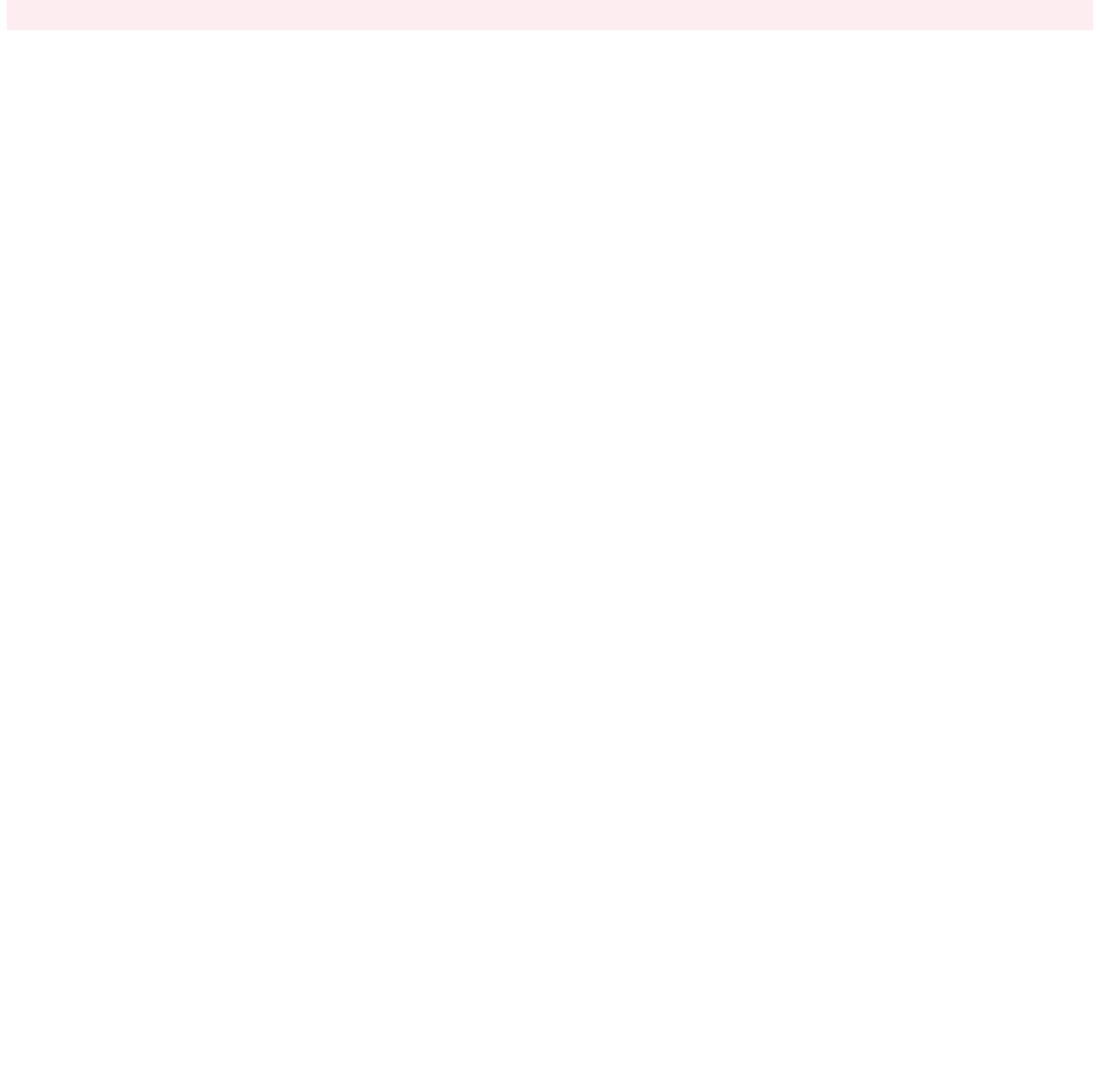
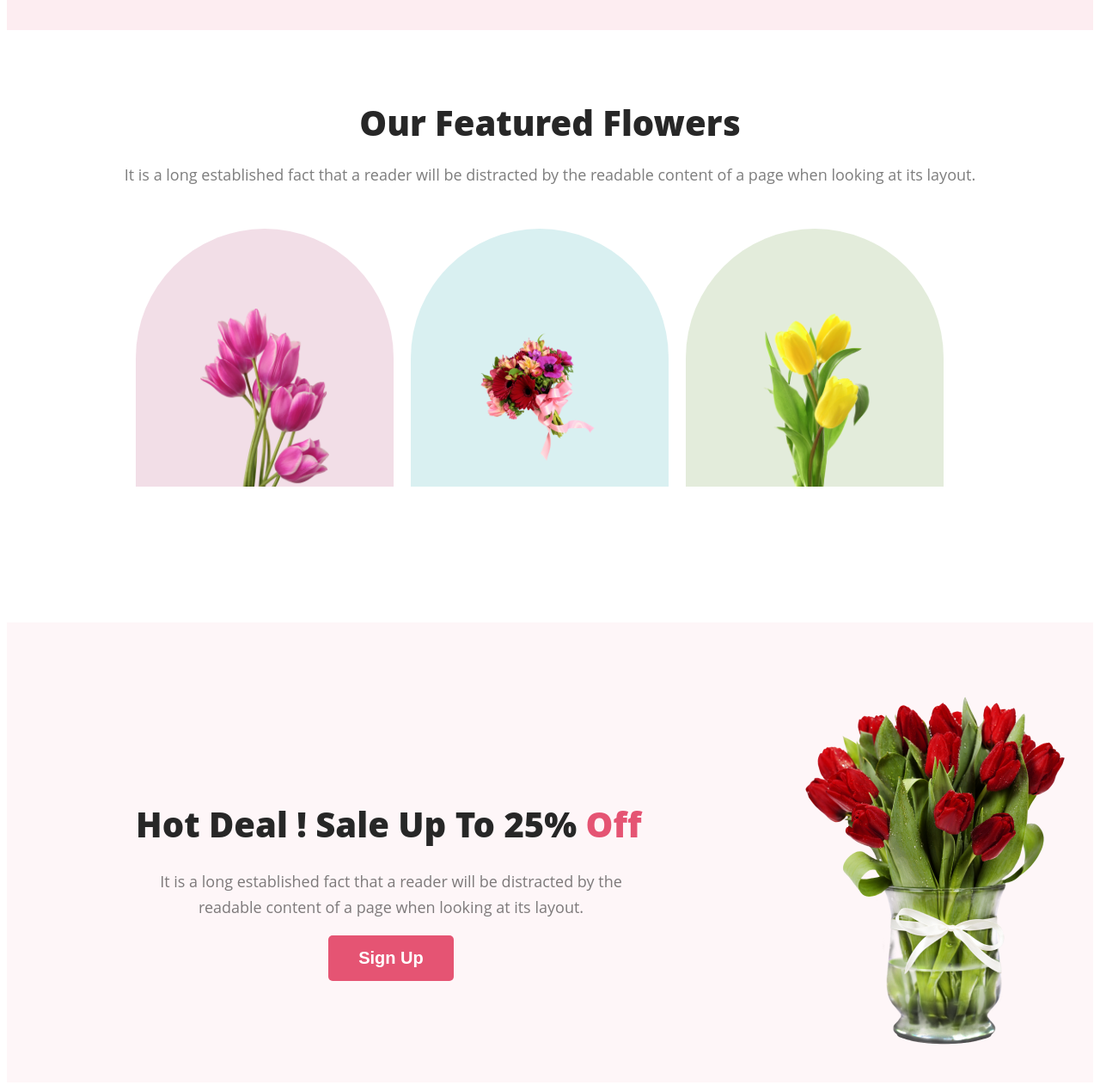
Before and after one commit to rafidalwahid/Assignment-1, a plain HTML site: page index.html in a window 1280 px wide. Shown: the part 542-1804 px from the top of the page at 86% size. Before the commit the page ends 800 px from the top, so only its background shows below. Drawn offline with Linux system fonts and the light colour scheme.

Commit message:
hot-deal-part done

```diff
--- a/index.html
+++ b/index.html
@@ -1,30 +1,77 @@
 <!DOCTYPE html>
 <html lang="en">
   <head>
-    <meta charset="UTF-8">
-    <meta name="viewport" content="width=device-width, initial-scale=1.0">
+    <meta charset="UTF-8" />
+    <meta name="viewport" content="width=device-width, initial-scale=1.0" />
     <title>Online Flower Shop</title>
-    <link rel="stylesheet" href="styles/style.css">
+    <link rel="stylesheet" href="styles/style.css" />
   </head>
   <body>
     <header class="header">
       <div class="banner">
         <div>
-                <h1 class="banner-greeting">Let's make beautiful flowers a part of your life.</h1>
-                <p class="banner-description">It is a long established fact that a reader will be distracted by the readable content of a page when looking at its layout. The point of using Lorem Ipsum is that it has a more-or-less normal distribution of letters.</p>
+          <h1 class="banner-greeting">
+            Let's make beautiful flowers a part of your life.
+          </h1>
+          <p class="banner-description">
+            It is a long established fact that a reader will be distracted by
+            the readable content of a page when looking at its layout. The point
+            of using Lorem Ipsum is that it has a more-or-less normal
+            distribution of letters.
+          </p>
           <button class="btn-primary">Shop Now</button>
         </div>
 
         <div>
-                <img class="banner-pic" src="Flower Asset/pngwing 10.png" alt="">
+          <img class="banner-pic" src="Flower Asset/pngwing 10.png" alt="" />
         </div>
       </div>
     </header>
     <main>
+      <section class="feature">
+        <h3 class="feature-title">Our Featured Flowers</h3>
+        <p class="feature-description">
+          It is a long established fact that a reader will be distracted by the
+          readable content of a page when looking at its layout.
+        </p>
+      </section>
+      <section>
+        <div class="feature-dec">
+          <div class="container">
+            <img src="Flower Asset/pngwing 6.png" alt="" />
+          </div>
 
+          <div class="container1">
+            <img src="Flower Asset/pngwing 5.png" alt="" />
+          </div>
+
+          <div class="container2">
+            <img src="Flower Asset/pngwing 7.png" alt="" />
+          </div>
+        </div>
+      </section>
+
+      <section>
+        <div class="hot-deal">
+          <div>
+            <h3 class="hot-deal-title">
+              Hot Deal ! Sale Up To 25% <span class="hot-deal-pink">Off</span>
+            </h3>
+            <p class="hot-deal-description">
+              It is a long established fact that a reader will be distracted by
+              the readable content of a page when looking at its layout.
+            </p>
+            <div class="hot-btn">
+              <button class="btn-primary">Sign Up</button>
+            </div>
+          </div>
+
+          <div>
+            <img class="hot-deal-pic" src="Flower Asset/pngwing 8.png" alt="" />
+          </div>
+        </div>
+      </section>
     </main>
-    <footer>
-
-    </footer>
+    <footer></footer>
   </body>
 </html>
--- a/styles/style.css
+++ b/styles/style.css
@@ -23,10 +23,10 @@ body {
   align-items: center;
 }
 
-.banner .banner-pic{
+.banner .banner-pic {
   width: 400px;
 }
-.banner-greeting{
+.banner-greeting {
   font-size: 55px;
   width: 708px;
   color: #272727;
@@ -35,11 +35,134 @@ body {
   line-height: 60px;
 }
 
-.banner-description{
+.banner-description {
   width: 634px;
-    color: rgba(39, 39, 39, 0.60);
+  color: rgba(39, 39, 39, 0.6);
   font-size: 18px;
   line-height: 30px;
   margin-bottom: 30px;
+}
 
+.feature-title {
+  color: #272727;
+  margin-top: 80px;
+  margin-bottom: 0px;
+  text-align: center;
+  font-size: 40px;
+  font-weight: 800;
 }
+
+.feature-description {
+  color: rgba(39, 39, 39, 0.6);
+  text-align: center;
+  font-size: 18px;
+  font-weight: 400;
+  line-height: 30px;
+}
+
+/* .f1 {
+  width: 310px;
+  height: 428px;
+  margin-bottom: 0px;
+}
+.flower {
+  width: 300px;
+  height: 538px;
+  border-radius: 300px 300px 0px 0px;
+  background: rgba(167, 33, 98, 0.15);
+} */
+
+.container {
+  width: 300px;
+  height: 300px;
+  border-radius: 300px 300px 0px 0px;
+  background: rgba(167, 33, 98, 0.15);
+  margin-right: 20px;
+  display: flex;
+  justify-content: center;
+  align-items: flex-end;
+}
+
+.container img {
+  width: 150px;
+  margin-bottom: 0px;
+}
+
+.container1 {
+  width: 300px;
+  height: 300px;
+  border-radius: 300px 300px 0px 0px;
+  background: #0597a026;
+  margin-right: 20px;
+  display: flex;
+  justify-content: center;
+  align-items: flex-end;
+}
+
+.container1 img {
+  width: 150px;
+  margin-bottom: 30px;
+}
+
+.container2 {
+  width: 300px;
+  height: 300px;
+  border-radius: 300px 300px 0px 0px;
+  background: #477d1126;
+  margin-right: 20px;
+  display: flex;
+  justify-content: center;
+  align-items: flex-end;
+}
+
+.container2 img {
+  width: 150px;
+  margin-bottom: 0px;
+}
+
+.caption {
+  color: #272727;
+  font-size: 24px;
+  margin-top: 25px;
+  font-weight: 700;
+  text-decoration-line: underline;
+}
+
+.feature-dec {
+  display: flex;
+  padding: 30px 30px 30px 150px;
+}
+
+.hot-deal {
+  padding: 80px 30px 30px 150px;
+  margin-top: 128px;
+  display: flex;
+  gap: 180px;
+  align-items: center;
+  background-color: #e554730d;
+}
+
+.hot-deal-pink {
+  color: #e55473;
+}
+
+.hot-deal-title {
+  color: #272727;
+  font-size: 40px;
+  font-weight: 800;
+  margin-bottom: 0px;
+}
+
+.hot-deal-description {
+  width: 594px;
+  margin-top: 24px;
+  color: rgba(39, 39, 39, 0.6);
+  text-align: center;
+  font-size: 18px;
+  font-weight: 400;
+  line-height: 30px;
+}
+
+.hot-btn{
+    text-align: center;
+}
```
Lines whose indentation alone changed are shown as unchanged.
